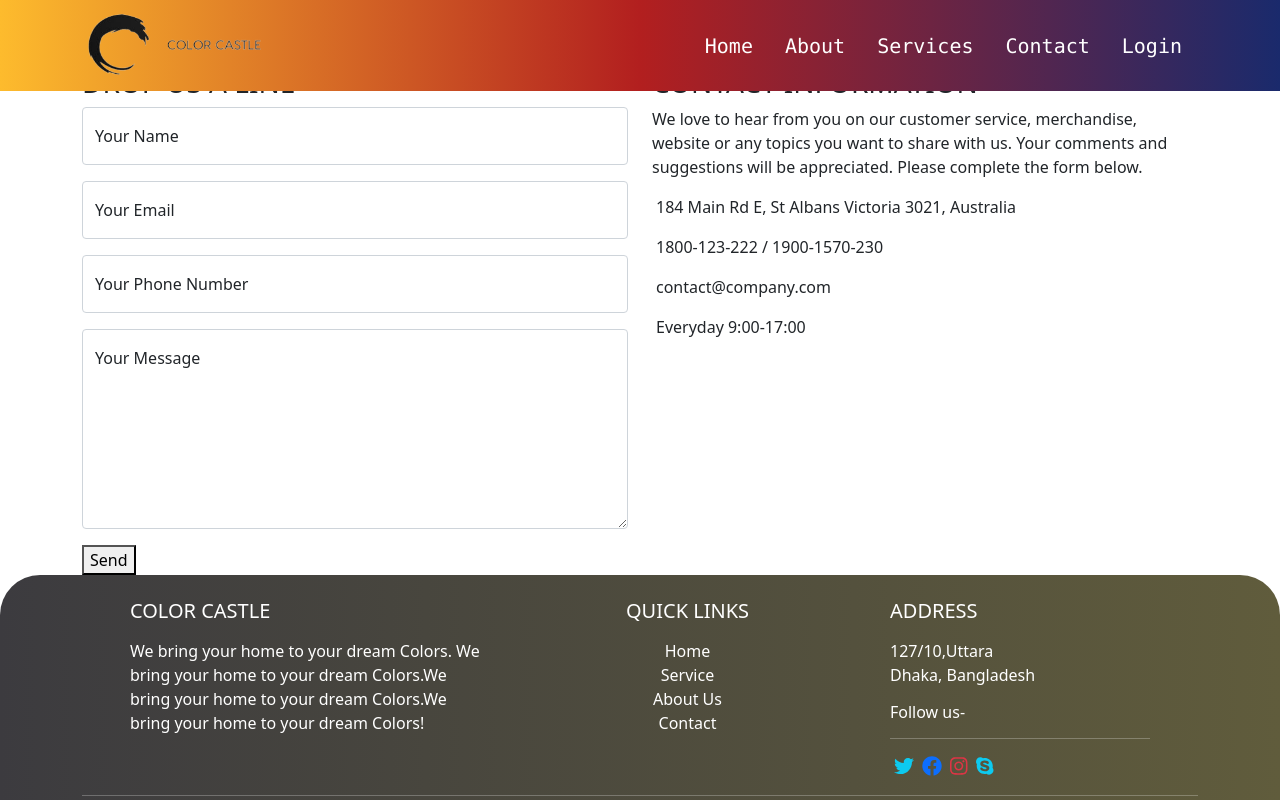
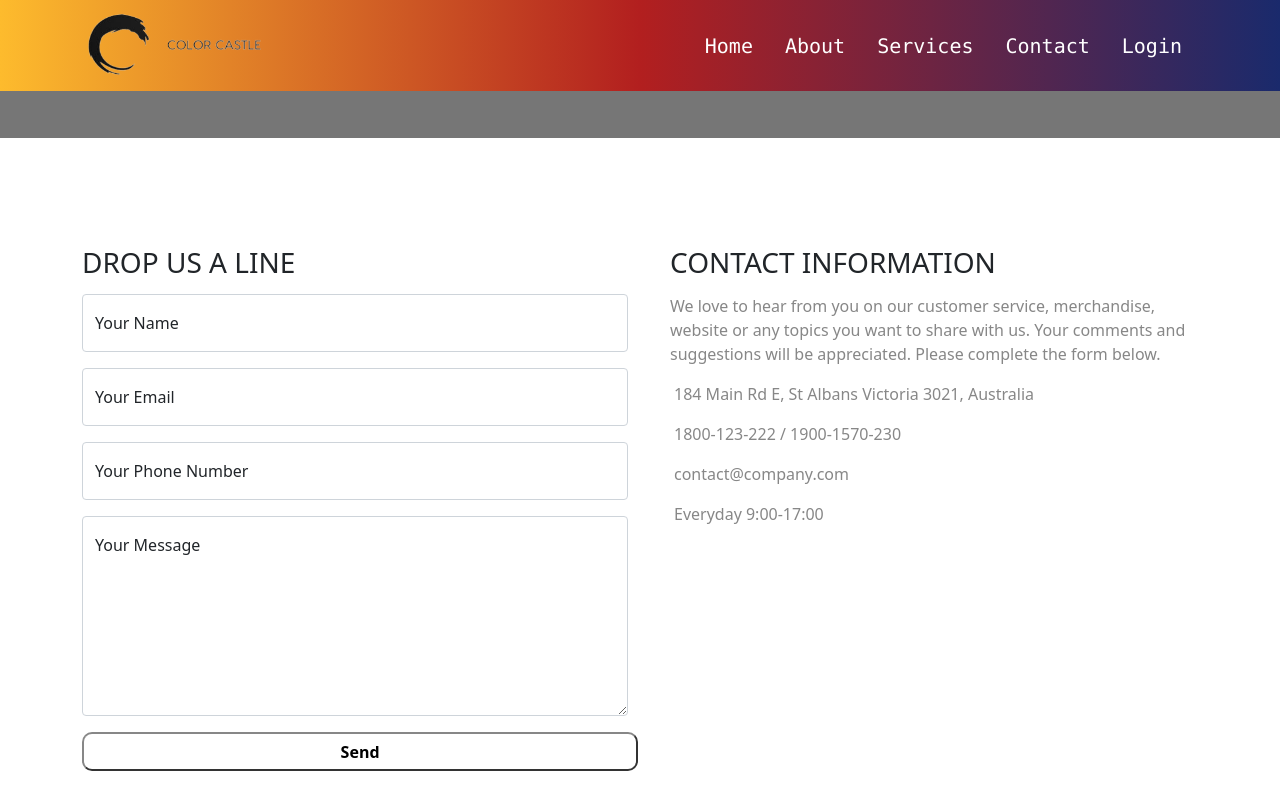
Before and after one commit to afsumeem/color-castle-client, a React (Create React App) app: page /contact in a window 1280 px wide. Shown: the top 800 px of the page. Built offline with nearby package versions, Linux system fonts and the light colour scheme; no server answers.

Commit message:
style added

```diff
--- a/src/pages/Contact/Contact.css
+++ b/src/pages/Contact/Contact.css
@@ -1,7 +1,39 @@
-.contact-us-section{
-    background-image: url("../../images/cover-4.png");
-    background-repeat: no-repeat;
-    background-size: cover;
-    height: 100vh;
-    opacity: 0.3;
+.contact-us .heading {
+  text-transform: uppercase;
+  background-color: #767676;
+  padding: 40px;
+  text-align: center;
 }
+.contact-content {
+  padding-top: 100px;
+}
+.contact-us {
+  text-align: start;
+  padding-bottom: 120px;
+}
+.contact-us .sub-heading {
+  margin-bottom: 15px;
+}
+.contact-info {
+  padding-left: 30px;
+}
+.contact-info p {
+  color: #878787;
+}
+.contact-btn {
+  background-color: transparent;
+  border-radius: 10px;
+  padding: 1% 47%;
+  border-color: #878787;
+  color: black;
+  font-weight: 600;
+}
+
+@media only screen and (max-width: 688px) {
+  .contact-info {
+    padding-top: 50px;
+  }
+  .contact-btn {
+    padding: 1% 45%;
+  }
+}
--- a/src/pages/Contact/Contact.js
+++ b/src/pages/Contact/Contact.js
@@ -2,7 +2,8 @@ import React from 'react';
 import { FloatingLabel, Form } from 'react-bootstrap';
 import Footer from '../shared/Footer/Footer';
 import MenuBar from '../shared/MenuBar/MenuBar';
-import './Contact.css'
+import './Contact.css';
+
 
 const Contact = () => {
     return (
```
